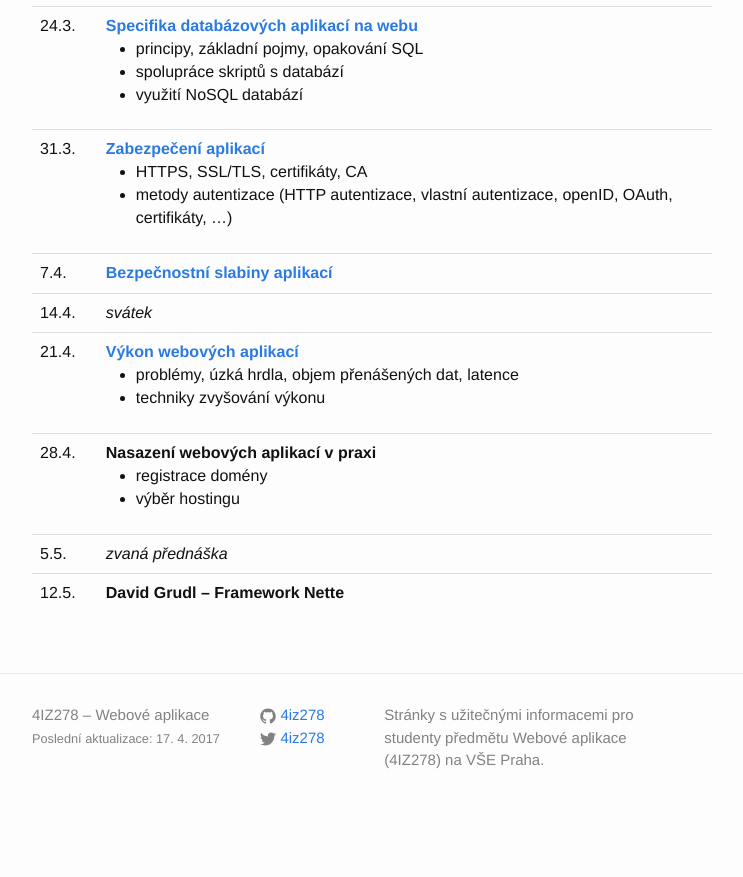
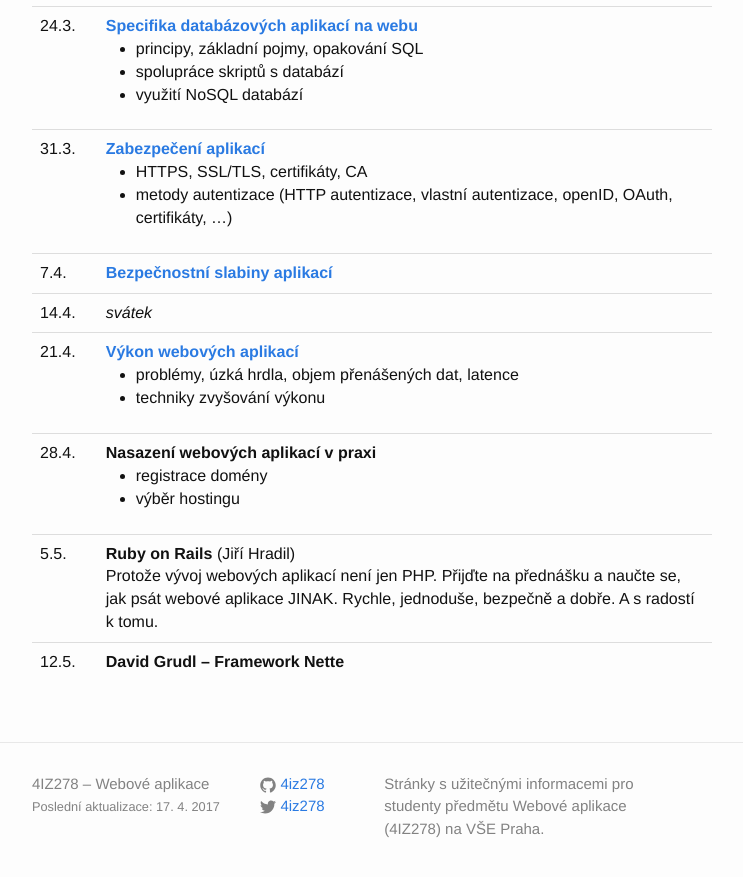
Before and after one commit to 4iz278/4iz278.github.io, a Jekyll site: the page built from prednasky/index.html, in a window 1280 px wide and 900 px high, scrolled down 724 px. Shown: the top 877 px of the window, without its empty margins (268-1011 px from the left). Built offline with Jekyll 4.4.1, drawn with Linux system fonts in a browser that asks for light colours; nearby versions of some CDN libraries; before the commit the page ends 1556 px from its top, so only the background shows below that.

Commit message:
Přidána přednáska o RoR

```diff
--- a/prednasky/index.html
+++ b/prednasky/index.html
@@ -100,7 +100,10 @@ title: Přednášky
     </tr>
     <tr>
       <td>5.5.</td>
-      <td><em>zvaná přednáška</em></td>
+      <td><strong>Ruby on Rails</strong> (Jiří Hradil)<br/>
+        Protože vývoj webových aplikací není jen PHP. Přijďte na
+        přednášku a naučte se, jak psát webové aplikace JINAK. Rychle,
+        jednoduše, bezpečně a dobře. A s radostí k tomu.</td>
     </tr>
     <tr>
       <td>12.5.</td>
```
